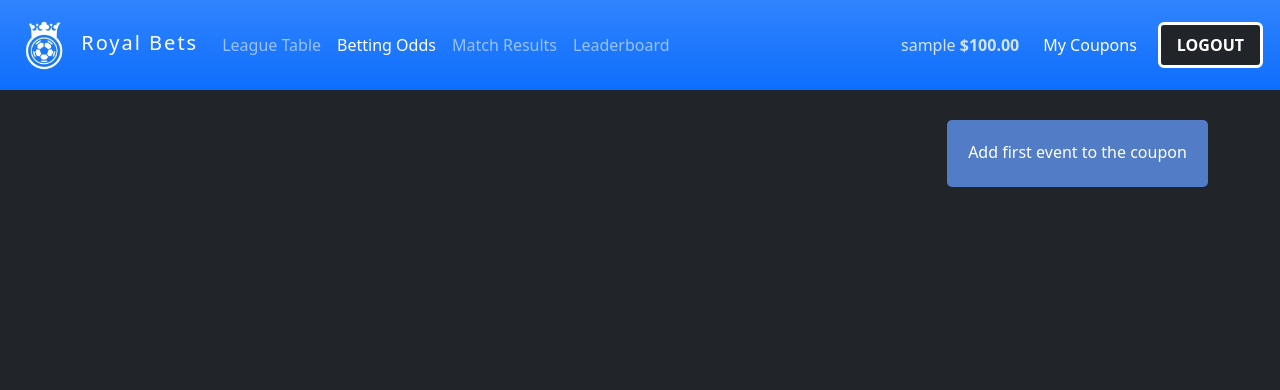
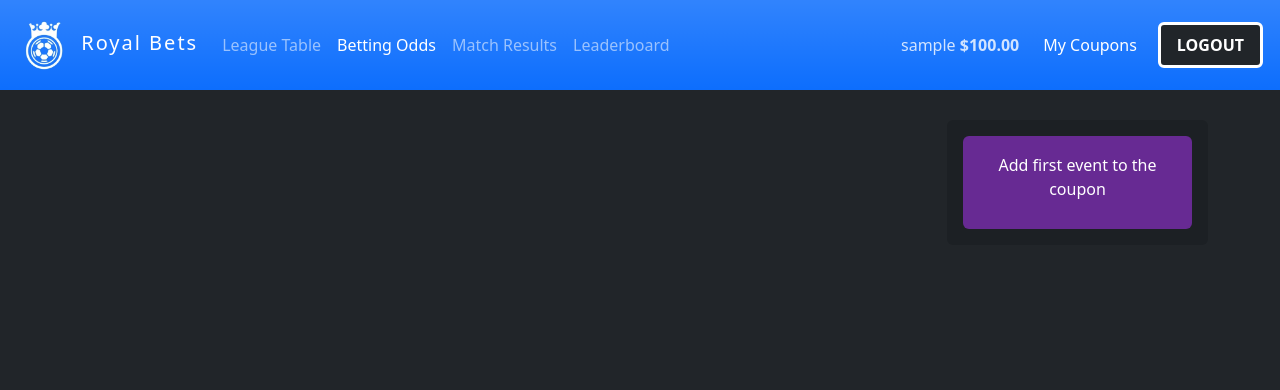
Before and after one commit to sowinskipatryk/Betting-Site-Django, a Django app: page /odds/ in a window 1280 px wide. Shown: the top 390 px of the page. Run offline with Django 4.2, Linux system fonts and the light colour scheme; the visitor is signed in with stand-in values (Sample User, id 1); data comes from the database, SQL or seed files in the repository; data that the repository does not hold is empty.

Commit message:
style changes

```diff
--- a/royalbetsproject/royalbetsapp/templates/leaderboard.html
+++ b/royalbetsproject/royalbetsapp/templates/leaderboard.html
@@ -3,8 +3,7 @@
 {% block title %}Coupons{% endblock title %}
 {% block content %}
 
-<div style="padding-top: 120px;"></div>
-<div class="container">
+<div class="container extraMargin">
     <div class="text-white header-image text-center pb-2">
         <img id="leaderboard-logo" alt="Leaderboard Logo" width=64px src="{% static 'images/leader.png' %}">
         <span class="h3 ps-2 text-white">Leaderboard</span>
--- a/royalbetsproject/royalbetsapp/templates/login.html
+++ b/royalbetsproject/royalbetsapp/templates/login.html
@@ -2,7 +2,7 @@
 {% load static %}
 {% block title %}Sign In{% endblock title %}
 {% block content %}
-<div class="container-fluid text-white rounded col-lg-8 signUpForm p-3">
+<div class="container-fluid text-white rounded col-lg-8 signUpForm p-3 extraMargin">
     <div class="rounded formWrapper p-3">
         <h2>Enter your credentials</h2>
         <div class="mt-4 mb-2">
--- a/royalbetsproject/royalbetsapp/templates/odds.html
+++ b/royalbetsproject/royalbetsapp/templates/odds.html
@@ -6,9 +6,8 @@
 <link rel="stylesheet" type="text/css" href="{% static 'css/odds.css' %}"/>
 {% endblock css %}
 {% block content %}
-    <div style="padding-top: 120px;"></div>
-    <div class="row">
-        <div class="infinite-container col-9">
+    <div class="row extraMargin">
+        <div class="infinite-container col-md-8 col-xl-9">
             {% for match in matches %}
                 {% if not match.played %}
                     <div class="infinite-item">
@@ -16,7 +15,7 @@
                             <div class="p-3 bet rounded">
                                 <div class="betDetails p-3 rounded">
                                     <div class="text-white h6">{{match.date|date:'d F Y H:i'}}<span style="float: right;">Week {{match.week}}</span></div>
-                                    <div class="text-white mt-4 mb-4">
+                                    <div class="text-white mt-4 mb-4 matchTeams">
                                         <img class="team-logo me-2" width=32px alt="{{match.team_home}}" src="{{match.team_home.image_url}}"> {{match.team_home}} - {{match.team_away}}
                                         <img class="team-logo ms-2" width=32px alt="{{match.team_away}}" src="{{match.team_away.image_url}}">
                                     </div>
@@ -41,12 +40,12 @@
                 {% endif %}
             {% endfor %}
         </div>
-        <div class="col-3 d-inline">
-            <div id="betbuilder" class="mb-1">
+        <div class="col-md-4 col-xl-3 d-inline">
+            <div id="betbuilder" class="rounded p-3">
                 {% if not user.is_authenticated %}
                     <div id="betHeader" data-logged="false">Log in to create a coupon</div>
                 {% else %}
-                    <form method="post" id="couponForm">
+                    <form method="post" id="couponForm" class="rounded pb-3">
                     {% csrf_token %}
                     <div id="betHeader" data-logged="true">Add first event to the coupon</div>
                     <div id="betContent" class="rounded">
--- a/royalbetsproject/royalbetsapp/templates/register.html
+++ b/royalbetsproject/royalbetsapp/templates/register.html
@@ -2,7 +2,7 @@
 {% load static %}
 {% block title %}Sign Up{% endblock title %}
 {% block content %}
-<div class="container-fluid text-white rounded col-lg-8 signUpForm p-3">
+<div class="container-fluid text-white rounded col-lg-8 signUpForm p-3 extraMargin">
     <div class="rounded formWrapper p-3">
         {% if registered %}
         <h2>You have been registered!</h2>
--- a/royalbetsproject/royalbetsapp/templates/results.html
+++ b/royalbetsproject/royalbetsapp/templates/results.html
@@ -6,8 +6,7 @@
 {% endblock css %}
 {% block content %}
 
-<div style="padding-top: 120px;"></div>
-<div class="infinite-container">
+<div class="infinite-container extraMargin">
     {% for match in matches %}
     {% if match.played %}
     <div class="infinite-item mx-auto col-lg-8">
--- a/royalbetsproject/royalbetsapp/templates/table.html
+++ b/royalbetsproject/royalbetsapp/templates/table.html
@@ -5,7 +5,7 @@
 <link rel="stylesheet" type="text/css" href="{% static 'css/table.css' %}"/>
 {% endblock css %}
 {% block content %}
-<div class="bg-dark text-white header-image text-center" style="padding-top: 120px;">
+<div class="bg-dark text-white header-image text-center extraMargin">
     <img id="site-logo" alt="Premier League" width=120px src="{% static 'images/plogo.png' %}">
     <span class="h3 text-white">Season 2022/2023</span>
 </div>
--- a/royalbetsproject/static/css/odds.css
+++ b/royalbetsproject/static/css/odds.css
@@ -2,6 +2,9 @@
     .team-logo {
         width: 24px;
         height: 24px;
+    }
+    .matchTeams {
+        font-size: 0.8rem;
     }
 }
 
@@ -30,8 +33,8 @@
 }
 
 .deleteBetBtn {
-    font-size: 0.75rem;
-    padding: 0.1rem 0.2rem 0.1rem 0.2rem;
+    padding: 0.05rem 0.2rem 0.05rem 0.2rem;
+    font-size: 0.6rem;
 }
 
 .oddsTable {
@@ -59,6 +62,7 @@ div.betPick {
     margin-left: auto;
     margin-right: auto;
     background-color: rgb(44,48,52);
+    overflow: hidden;
 }
 
 .placeBetButton {
@@ -80,7 +84,7 @@ div#betbuilder
     min-height:30px;
     border-radius: 5px;
     margin-left: 10px;
-    background-color: #537cc7;
+    background-color: rgb(28, 32, 36);
     padding-bottom: 10px;
     position: sticky;
     top: 120px;
@@ -92,3 +96,7 @@ div#betHeader
     text-align: center;
     padding: 7.5% 5% 5% 5%;
 }
+
+#couponForm {
+    background-color: #672a93;
+}
--- a/royalbetsproject/static/css/style.css
+++ b/royalbetsproject/static/css/style.css
@@ -61,7 +61,6 @@
 .signUpForm
 {
     background-color: rgb(28, 32, 36);
-    margin-top: 120px;
 }
 
 .formWrapper {
@@ -95,3 +94,7 @@ div.form-container
     margin-left: 1rem;
     margin-right: 1rem;
 }
+
+.extraMargin {
+    margin-top: 120px;
+}
--- a/royalbetsproject/static/js/betbuilder.js
+++ b/royalbetsproject/static/js/betbuilder.js
@@ -146,11 +146,11 @@ document.addEventListener('click', function(event){
         }
 
         if (userLogged) {
-            betStake.textContent = "$"+stakeInput.value;
-            betPrize.textContent = "$"+(Math.round(odds*stakeInput.value * 100) / 100);
+            betStake.textContent = "$"+(parseFloat(stakeInput.value).toFixed(2));
+            betPrize.textContent = "$"+((Math.round(odds*stakeInput.value * 100) / 100).toFixed(2));
             stakeInput.oninput = function() {
-                betStake.textContent = "$"+this.value;
-                betPrize.textContent = "$"+(Math.round(odds*this.value * 100) / 100);
+                betStake.textContent = "$"+(parseFloat(this.value).toFixed(2));
+                betPrize.textContent = "$"+((Math.round(odds*this.value * 100) / 100).toFixed(2));
             }
 
             odds = Math.round(odds * 100) / 100;
```
Also changed, not shown: royalbetsproject/royalbetsapp/templates/coupons.html (+4 -5 lines), royalbetsproject/static/css/coupons.css (+12 -0 lines).
